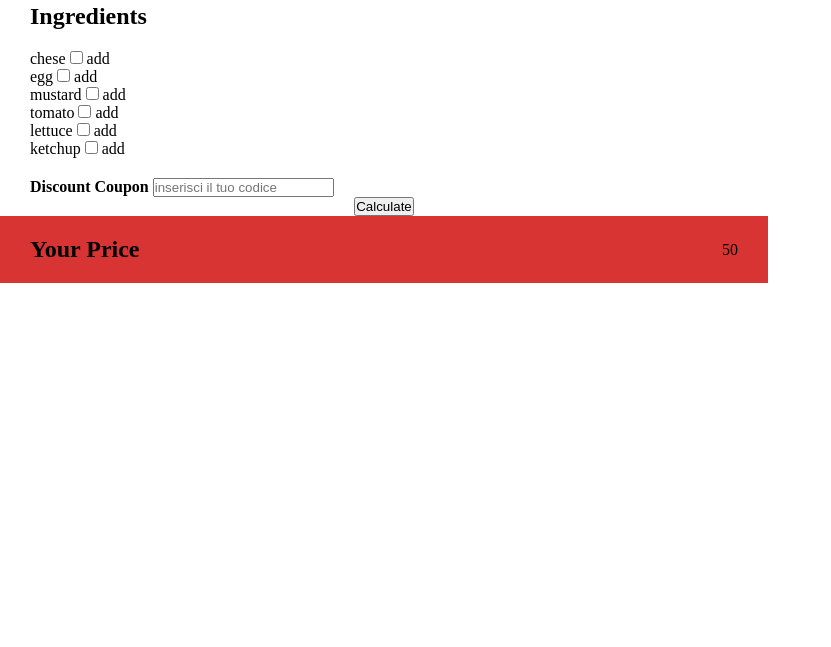
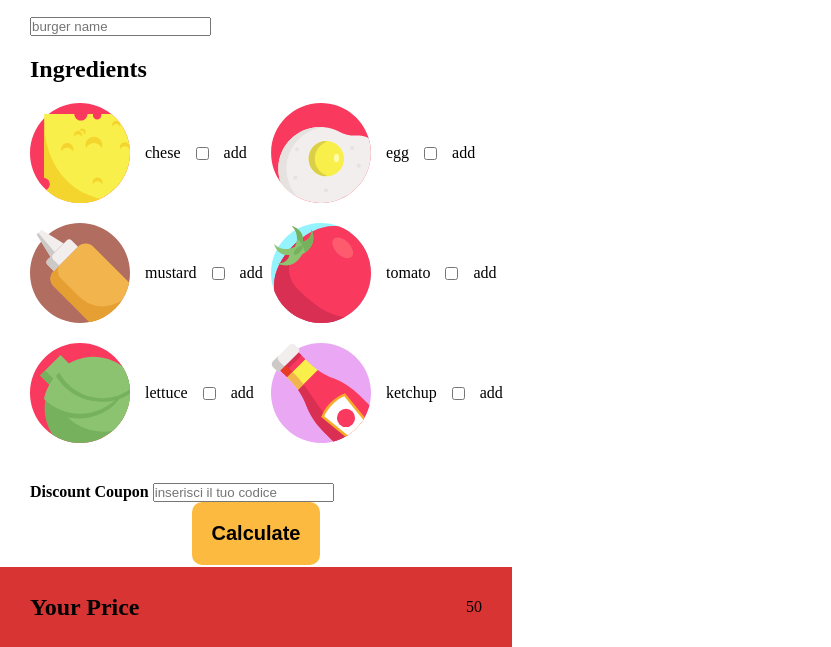
Before and after one commit to danielevergani/js-burger, a plain HTML site: page index.html in a window 1280 px wide. Shown: the part 153-800 px from the top of the page, without its empty margins (0-831 px from the left). Drawn offline with Linux system fonts and the light colour scheme.

Commit message:
disposti alimenti display flex con img
stile a btn

```diff
--- a/css/style.css
+++ b/css/style.css
@@ -4,16 +4,38 @@
     box-sizing: border-box;
 }
 
+/* mix */
+.margin__right{
+    margin-right: 15px;
+}
+
+/* buttons */
+
+.btn{
+    background-color: #fcbb40;
+    padding: 20px;
+    border-radius: 10px;
+    border: none;
+    font-size: 20px;
+    font-weight: bolder;
+}
+
 body{
-    width: 60%;
+    width: 40%;
+    height: 100vh;
 }
 
 header{
     background-color: #fcbb40;
+    height: 150px;
 }
 
 header h1{
     padding: 30px 0 30px 30px ;
+}
+
+main {
+    height: calc( 100vh - (80px + 150px ));
 }
 
 #burger__name{
@@ -29,17 +51,39 @@ header h1{
     margin-left: 30px;
 }
 
-.ingredient__name{
-    display: inline-block;
+.ingredient__list {
+    display: flex;
+    flex-wrap: wrap;
+}
+
+.ingredient__element{
+    display: flex;
+    align-items: center;
+    width: 50%;
+    flex-shrink: 0;
+    margin-bottom: 20px;
+}
+
+
+
+.ingredient__element img{
+    width: 100px;
+    height: auto;
+
 }
 
 #ingredients__calculate h4{
     display: inline-block;
     margin: 20px 0 0 30px;
+
 }
 
 .button__container{
     text-align: center;
+}
+
+footer {
+    height: 80px;
 }
 
 #price__sect{
--- a/index.html
+++ b/index.html
@@ -17,30 +17,42 @@
                 <input type="text" id="burger__name" placeholder="burger name" >
 
                 <h2>Ingredients</h2>
-                <ul>
-                    <li>
-                        <p class="ingredient__name">chese</p>
-                        <input type="checkbox" class="selection" value="4"> add
+                <ul class="ingredient__list">
+                    <li class="ingredient__element ">
+                        <img src="img/cheese.svg" class="margin__right" alt="">
+                        <p class="ingredient__name margin__right">chese</p>
+                        <input type="checkbox" class="selection margin__right" value="4">
+                        <span>add</span>
                     </li>
-                    <li>
-                        <p class="ingredient__name">egg</p>
-                        <input type="checkbox" class="selection" value="4"> add
+                    <li class="ingredient__element">
+                        <img src="img/fried-egg.svg" class="margin__right" alt="">
+                        <p class="ingredient__name margin__right">egg</p>
+                        <input type="checkbox" class="selection margin__right" value="4">
+                        <span>add</span>
                     </li>
-                    <li>
-                        <p class="ingredient__name">mustard</p>
-                        <input type="checkbox" class="selection" value="2"> add
+                    <li class="ingredient__element">
+                        <img src="img/mustard.svg" class="margin__right" alt="">
+                        <p class="ingredient__name margin__right">mustard</p>
+                        <input type="checkbox" class="selection margin__right" value="2">
+                        <span>add</span>
                     </li>
-                    <li>
-                        <p class="ingredient__name">tomato</p>
-                        <input type="checkbox" class="selection" value="3"> add
+                    <li class="ingredient__element">
+                        <img src="img/tomato.svg" class="margin__right" alt="">
+                        <p class="ingredient__name margin__right">tomato</p>
+                        <input type="checkbox" class="selection margin__right" value="3">
+                        <span>add</span>
                     </li>
-                    <li>
-                        <p class="ingredient__name">lettuce</p>
-                        <input type="checkbox" class="selection" value="6"> add
+                    <li class="ingredient__element">
+                        <img src="img/lettuce.svg" class="margin__right" alt="">
+                        <p class="ingredient__name margin__right">lettuce</p>
+                        <input type="checkbox" class="selection margin__right" value="6">
+                        <span>add</span>
                     </li>
-                    <li>
-                        <p class="ingredient__name">ketchup</p>
-                        <input type="checkbox" class="selection" value="2"> add
+                    <li class="ingredient__element">
+                        <img src="img/ketchup.svg" class="margin__right" alt="">
+                        <p class="ingredient__name margin__right">ketchup</p>
+                        <input type="checkbox" class="selection margin__right" value="2">
+                        <span>add</span>
                     </li>
                 </ul>
 
@@ -50,15 +62,16 @@
                 </div>
 
                 <div class="button__container">
-                    <button id="calculate">Calculate</button>
+                    <button id="calculate" class="btn">Calculate</button>
                 </div>
             </section>
 
-            <section id="price__sect">
-                <h2>Your Price</h2>
-                <div id="total__price">50</div>
-            </section>
+
         </main>
+        <footer id="price__sect">
+            <h2>Your Price</h2>
+            <div id="total__price">50</div>
+        </footer>
 
         <script src="js/script.js"></script>
     </body>
--- a/js/script.js
+++ b/js/script.js
@@ -35,11 +35,8 @@ calculate.addEventListener("click",
 
             if ( coupon.includes(couponInserito.value) ){
                 total = total - (total*0.2)
-                console.log(coupon)
                 var indiceCoupon = coupon.indexOf(couponInserito.value)
-                console.log(indiceCoupon)
                 coupon.splice(indiceCoupon, 1)
-                console.log(coupon)
             }
 
             document.getElementById("total__price").innerHTML = total.toFixed(2) + " &#8364;";
```
Also changed, not shown: img/burger-top.png (added), img/cheese.svg (added), img/fried-egg.svg (added), img/ketchup.svg (added), img/lettuce.svg (added), img/mustard.svg (added), img/tomato.svg (added), 1 other file.
